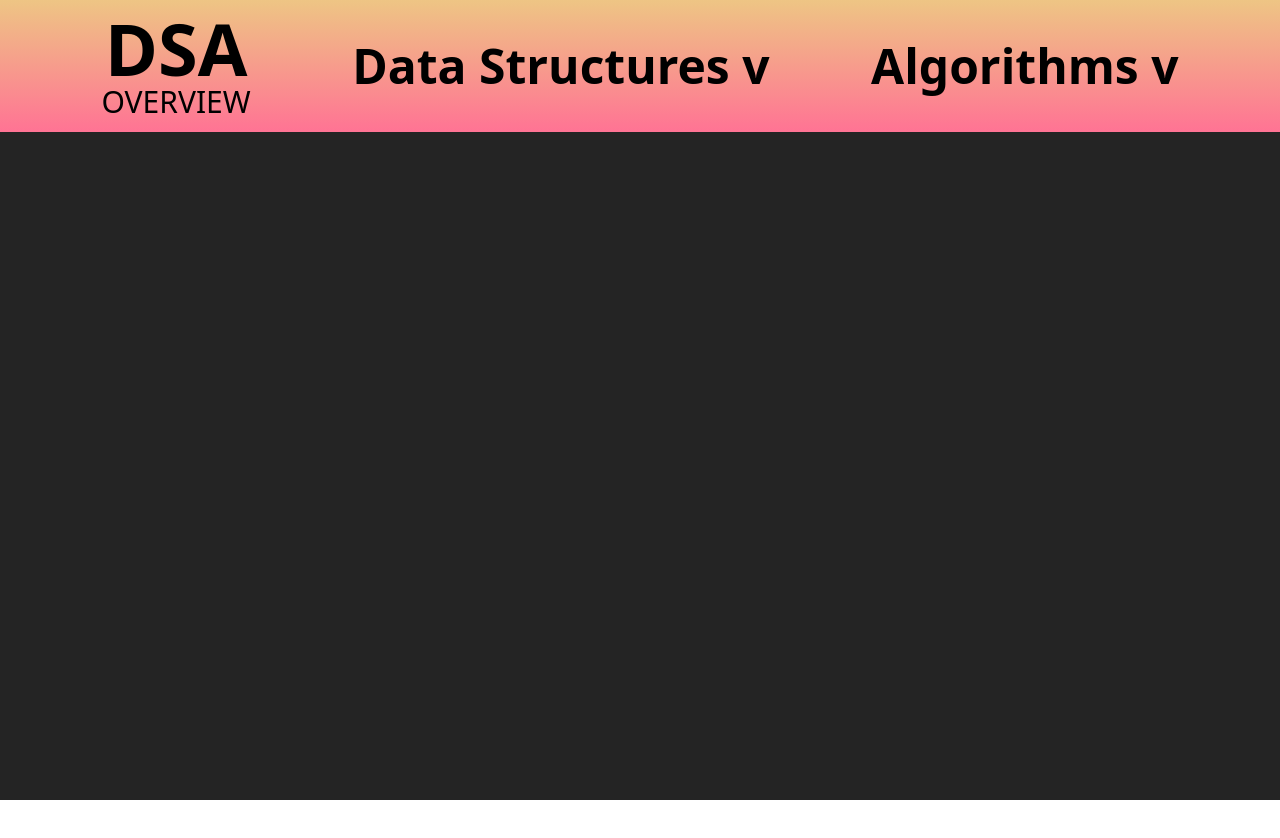
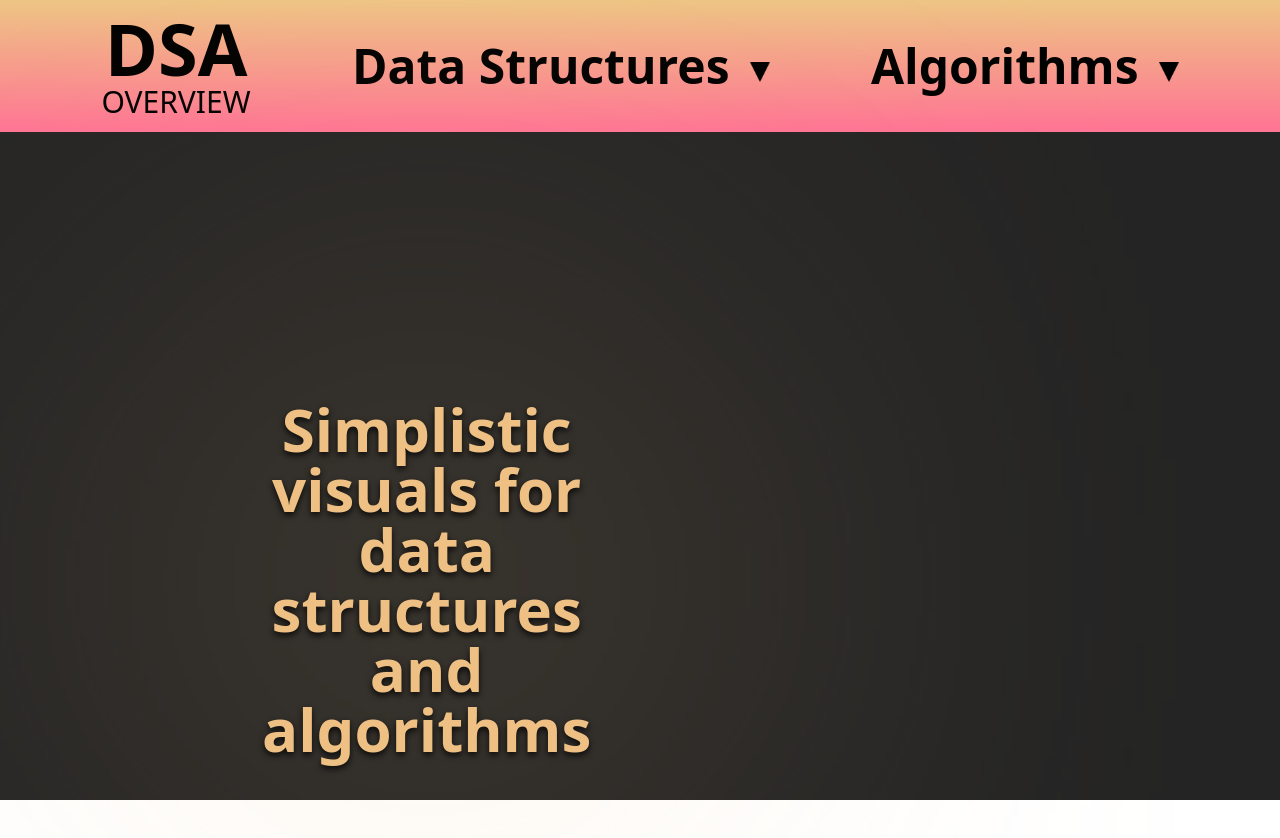
Before and after one commit to Jacob-13/DSA-Web-App, a React (Vite) app in the folder my-react-app/: page / in a window 1280 px wide. Shown: the top 838 px of the page. Before the commit the page ends 800 px from the top, so only its background shows below. Built offline with nearby package versions, Linux system fonts and the light colour scheme.

Commit message:
Added landing page text
Added text and arrow pictures for DSA navbar options

```diff
--- a/my-react-app/src/App.tsx
+++ b/my-react-app/src/App.tsx
@@ -1,9 +1,11 @@
+import LandingPage from "./Components/LandingPage/LandingPage";
 import Navbar from "./Components/Navbar/Navbar";
 
 function App() {
     return (
         <div className="h-screen bg-[#242424]">
             <Navbar />
+            <LandingPage />
         </div>
     );
 }
--- /dev/null
+++ b/my-react-app/src/Components/LandingPage/LandingPage.tsx
@@ -0,0 +1,17 @@
+/*
+    Need to have the css h-full here so that the container for the landing page is the size of the page, and not just fit to the content within it.
+        This is important because if we add the LandingText and then try h-1/2, it doesnt move since the LandingPage is just snapped to the height of the
+        LandingText, and not the page.
+*/
+
+import LandingText from "./LandingText";
+
+const LandingPage = () => {
+    return (
+        <div className="h-full">
+            <LandingText />
+        </div>
+    );
+};
+
+export default LandingPage;
--- /dev/null
+++ b/my-react-app/src/Components/LandingPage/LandingText.tsx
@@ -0,0 +1,12 @@
+const LandingText = () => {
+    return (
+        <div className="relative max-w-[36rem] w-1/3 top-1/3">
+            <div className="absolute left-1/2 w-full h-full bg-[#EEC084] blur-[250px] opacity-40" />
+            <p className="relative max-w-full left-1/2 text-6xl text-center font-semibold text-[#EEC084] drop-shadow-[0_3.2px_3.2px_rgba(0,0,0,0.8)]">
+                Simplistic visuals for data structures and algorithms
+            </p>
+        </div>
+    );
+};
+
+export default LandingText;
--- a/my-react-app/src/Components/Navbar/Algorithms.tsx
+++ b/my-react-app/src/Components/Navbar/Algorithms.tsx
@@ -1,7 +1,21 @@
+/*
+    Component used for the functionality of the algorithms option within the navbar
+    The option allows users to view a dropdown menu of each algorithm that will bring them to a page
+    with details for that specific algorithm
+*/
+
+import Arrow from "../../assets/LandingPage/Black-Arrow.png";
+
 const Algorithms = () => {
     return (
         <>
-            <div className="text-5xl font-semibold">Algorithms v</div>
+            <div className="flex text-5xl font-semibold cursor-pointer">
+                Algorithms
+                <img
+                    className="relative ml-5 mt-5 h-5 w-5 rotate-90"
+                    src={Arrow}
+                />
+            </div>
         </>
     );
 };
--- a/my-react-app/src/Components/Navbar/DataStructures.tsx
+++ b/my-react-app/src/Components/Navbar/DataStructures.tsx
@@ -1,7 +1,22 @@
+/*
+    Component used for the functionality of the Data Structures option within the navbar
+    The option allows users to view a dropdown menu of each data structure that will bring them to a page
+    with details for that specific data structure
+
+    For the drop down state, should be controlled through the parent component becuase when the algorithms one is clicked it should also close this one
+*/
+import Arrow from "../../assets/LandingPage/Black-Arrow.png";
+
 const DataStructures = () => {
     return (
         <>
-            <div className="text-5xl font-semibold">Data Structures v</div>
+            <div className="flex w-fit text-5xl font-semibold cursor-pointer">
+                Data Structures
+                <img
+                    className="relative ml-5 mt-5 h-5 w-5 rotate-90"
+                    src={Arrow}
+                />
+            </div>
         </>
     );
 };
--- a/my-react-app/src/Components/Navbar/HomeIcon.tsx
+++ b/my-react-app/src/Components/Navbar/HomeIcon.tsx
@@ -1,6 +1,10 @@
+/*
+    A simple logo style portion of the Navbar that allows users to quickly get back to the landing page with a simple click
+*/
+
 const HomeIcon = () => {
     return (
-        <div className="text-center">
+        <div className="text-center cursor-pointer">
             <div className="text-7xl font-bold ">DSA</div>
             <div className="text-3xl">OVERVIEW</div>
         </div>
--- a/my-react-app/src/Components/Navbar/Navbar.tsx
+++ b/my-react-app/src/Components/Navbar/Navbar.tsx
@@ -1,6 +1,8 @@
 /*
 
     An all encompassing component for the navbar containing each component of the navbar features
+
+    Debating adding a signin functionality where users would be allowed to add their own test cases
 
 */
 
```
Also changed, not shown: my-react-app/src/Components/LandingPage.tsx (deleted), my-react-app/src/assets/LandingPage/Black-Arrow.png (added).
